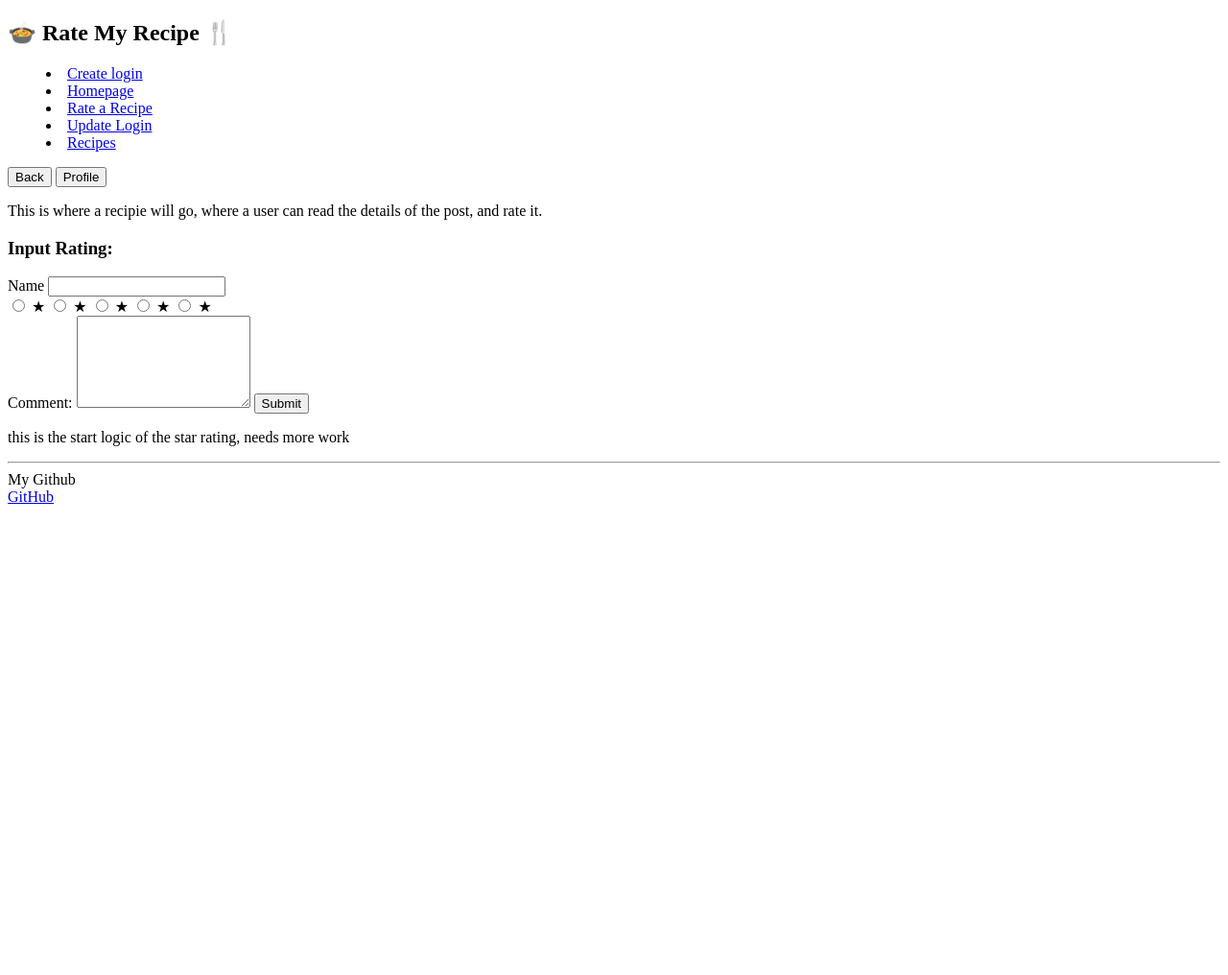
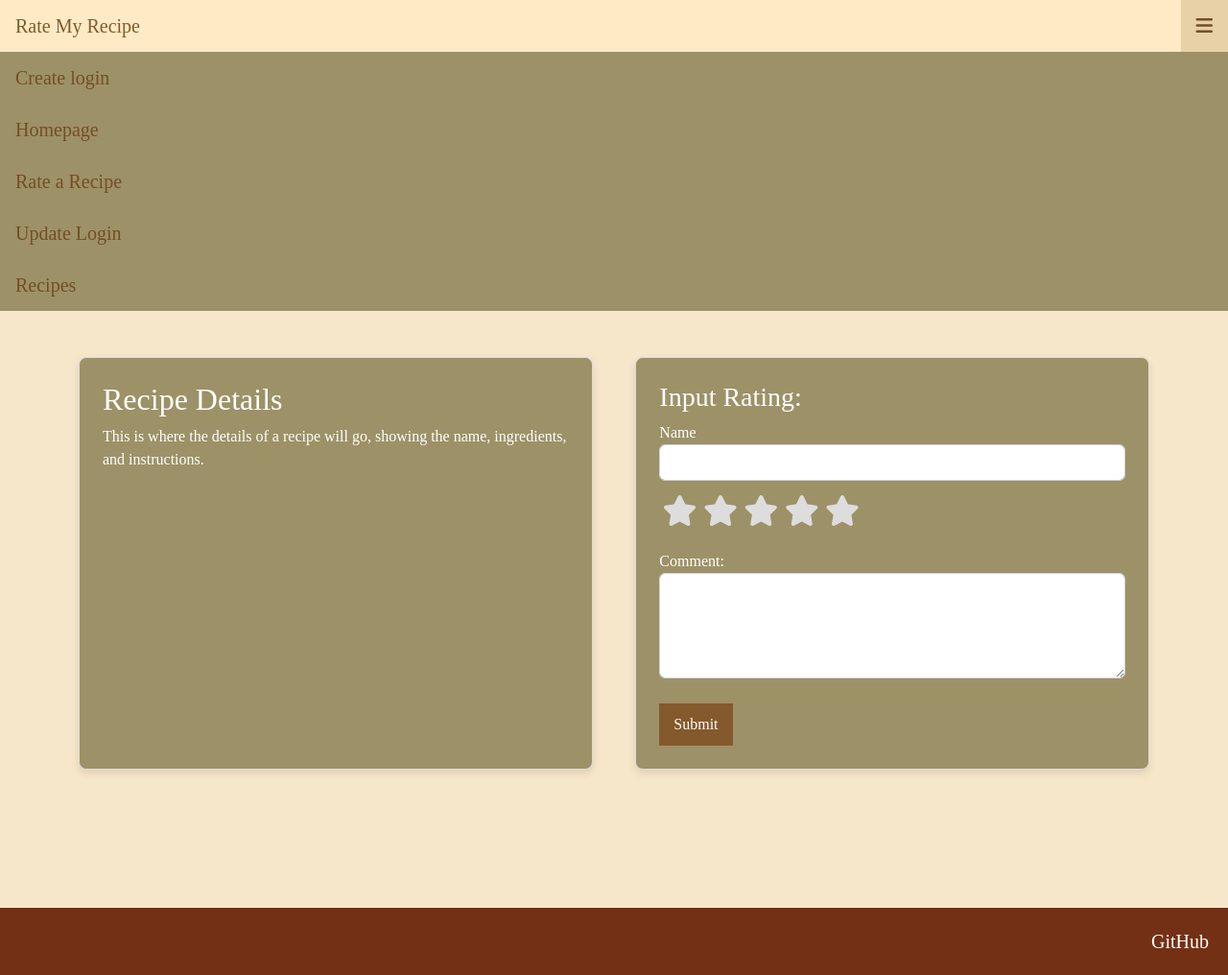
Before and after one commit to JNSREB2023/startup, a plain HTML site: page rating-page.html in a window 1280 px wide. Shown: the whole page at 96% size. Before the commit the page ends 800 px from the top, so only its background shows below. Drawn offline with nearby package versions, Linux system fonts and the light colour scheme.

Commit message:
rating page css

```diff
--- /dev/null
+++ b/rating-page.css
@@ -0,0 +1,159 @@
+* {
+    font-family: 'GFS Didot';
+}
+
+html, body {
+    height: 100%;
+    background-color: #f7e7ca;
+    margin: 0;
+}
+
+.flex-column {
+    flex-direction: column;
+}
+
+.min-vh-100 {
+    min-height: calc(100vh - 60px); /* Ensure the container takes up full height */
+}
+
+.topnav {
+    background-color: #9D9167; /* Match color of Rate My Recipe link */
+    position: relative;
+}
+
+.topnav #myLinks {
+    display: block; /* Display links in a block layout */
+}
+
+.topnav a {
+    color: #744e25;
+    padding: 12px 16px;
+    text-decoration: none;
+    font-size: 20px;
+    display: block; /* Stack links vertically */
+}
+
+.topnav a.icon {
+    background: #e8d1a7;
+    display: block;
+    position: absolute;
+    right: 0;
+    top: 0;
+}
+
+.topnav a:hover {
+    background-color: #feebc6;
+    color: #84592b;
+}
+
+.active {
+    background-color: #e8d1a7;
+    color: #84592b;
+}
+
+.footer {
+    background-color: #743014;
+    text-align: right; /* Center text */
+    padding: 1em;
+    margin-top: 1.5in;
+    font-size: 20px;
+    width: 100%; /* Ensure footer takes full width */
+    position: relative;
+    left: 0%;
+    bottom: 0;
+}
+
+button {
+    padding: 10px 15px;
+    background-color: #84592b;
+    color: white;
+    border: none;
+    cursor: pointer;
+    margin-top: 10px;
+}
+
+.footer a {
+    color: white;
+    text-decoration: none;
+}
+
+@media (max-width: 768px) {
+    .recipe-box, .rating-box {
+        width: 100%; /* Full width on smaller screens */
+        margin-bottom: 20px; /* Space between stacked boxes */
+    }
+}
+
+.recipe-box, .rating-box {
+    background-color: #9D9167;
+    border: 1px solid #ddd;
+    border-radius: 8px;
+    width: 48%; /* Take up 48% of the space on larger screens */
+    box-shadow: 0 4px 8px rgba(0, 0, 0, 0.1);
+    padding: 20px;
+    color: white;
+}
+
+.btn-primary {
+    padding: 10px 15px;
+    background-color: #84592b;
+    color: white;
+    margin-top: 10px;
+}
+
+
+
+
+#full-stars-example-two {
+    .rating-group {
+        display: inline-flex;
+    }
+
+    .rating__icon {
+        pointer-events: none;
+    }
+
+    .rating__input {
+        position: absolute !important;
+        left: -9999px !important;
+    }
+
+    .rating__input--none {
+        display: none;
+    }
+
+    .rating__label {
+        cursor: pointer;
+        padding: 0 0.1em;
+        font-size: 2rem; /* Default size */
+    }
+
+    .rating__icon--star {
+        color: orange;
+    }
+
+    .rating__input:checked ~ .rating__label .rating__icon--star {
+        color: #ddd;
+    }
+
+    .rating-group:hover .rating__label .rating__icon--star {
+        color: orange;
+    }
+
+    .rating__input:hover ~ .rating__label .rating__icon--star {
+        color: #ddd;
+    }
+
+    /* Media queries for responsive design */
+    @media (max-width: 768px) {
+        .rating__label {
+            font-size: 1.5rem; /* Adjust size for tablets */
+        }
+    }
+
+    @media (max-width: 480px) {
+        .rating__label {
+            font-size: 1rem; /* Smaller size for mobile phones */
+        }
+    }
+}
--- a/rating-page.html
+++ b/rating-page.html
@@ -3,65 +3,90 @@
     <head>
         <meta charset="UTF-8">
         <meta name="viewport" content="width=device-width, initial-scale=1.0">
-    <title>Rate My Recipe</title>
+        <link href="https://cdn.jsdelivr.net/npm/bootstrap@5.2.3/dist/css/bootstrap.min.css" rel="stylesheet" integrity="sha384-rbsA2VBKQhggwzxH7pPCaAqO46MgnOM80zW1RWuH61DGLwZJEdK2Kadq2F9CUG65" crossorigin="anonymous"/>
+        <link href="https://cdnjs.cloudflare.com/ajax/libs/font-awesome/6.0.0-beta3/css/all.min.css" rel="stylesheet"/>
+        <link rel="stylesheet" href="rating-page.css"/>
+        <title>Rate a Recipe</title>
     </head>
     <body>
-    <header>
-        <h2>🍲 Rate My Recipe 🍴</h2>
-        <nav>
-            <menu>
-              <li><a href="create-login.html">Create login</a></li>
-              <li><a href="directory-page.html">Homepage</a></li>
-              <li><a href="rating-page.html">Rate a Recipe</a></li>
-              <li><a href="update-login.html">Update Login</a></li>
-              <li><a href="recipe-data.html">Recipes</a></li>
-            </menu>
-          </nav>
-    </header>
-    <nav>
-        <div class="button">
-            <button type="button" onclick="location.href='directory-page.html'">Back</button>
-            <button type="button" onclick="location.href='update-login.html'">Profile</button>
+        <div class="d-flex flex-column min-vh-100"> <!-- Flex container for full height -->
+            <div class="topnav">
+                <a href="index.html" class="active">Rate My Recipe</a>
+
+                <!-- Hamburger menu icon -->
+                <a href="javascript:void(0);" class="icon" onclick="toggleMenu()">
+                    <i class="fa fa-bars"></i>
+                </a>
+
+                <!-- Links displayed in a block for vertical layout -->
+                <div id="myLinks">
+                    <a href="create-login.html">Create login</a>
+                    <a href="directory-page.html">Homepage</a>
+                    <a href="rating-page.html">Rate a Recipe</a>
+                    <a href="update-login.html">Update Login</a>
+                    <a href="recipe-data.html">Recipes</a>
                 </div>
-    </nav>
+            </div>
 
-    <p>
-        This is where a recipie will go, where a user can read the
-        details of the post, and rate it.
-    </p>
-    <p>
+            <div class="container mt-5 flex-grow-1 d-flex justify-content-between flex-wrap">
+                <!-- Recipe Box -->
+             <div class="recipe-box p-4">
+                    <h2>Recipe Details</h2>
+                    <p>This is where the details of a recipe will go, showing the name, ingredients, and instructions.</p>
+        </div>
+        <div class="rating-box p-4">
             <section class="add-rating">
                 <h3>Input Rating:</h3>
                 <form action="/add-rating" method="POST">
                     <label for="name">Name</label>
-        <input type="text" id="name" name="name"/>
-        <div class="star-rating">
-            <input type="radio" id="star5" name="rating" value="5" />
-            <label for="star5" title="5 stars">&#9733;</label>
-            <input type="radio" id="star4" name="rating" value="4" />
-            <label for="star4" title="4 stars">&#9733;</label>
-            <input type="radio" id="star3" name="rating" value="3" />
-            <label for="star3" title="3 stars">&#9733;</label>
-            <input type="radio" id="star2" name="rating" value="2" />
-            <label for="star2" title="2 stars">&#9733;</label>
-            <input type="radio" id="star1" name="rating" value="1" />
-            <label for="star1" title="1 star">&#9733;</label>
+                    <input type="text" id="name" name="name" class="form-control mb-2" />
+
+                    <!-- Star Rating -->
+                    <div id="full-stars-example-two">
+                        <div class="rating-group">
+                            <input disabled checked class="rating__input rating__input--none" name="rating3" id="rating3-none" value="0" type="radio">
+
+                            <input class="rating__input" name="rating3" id="rating3-1" value="1" type="radio">
+                            <label aria-label="1 star" class="rating__label" for="rating3-1"><i class="rating__icon rating__icon--star fa fa-star"></i></label>
+
+                            <input class="rating__input" name="rating3" id="rating3-2" value="2" type="radio">
+                            <label aria-label="2 stars" class="rating__label" for="rating3-2"><i class="rating__icon rating__icon--star fa fa-star"></i></label>
+
+                            <input class="rating__input" name="rating3" id="rating3-3" value="3" type="radio">
+                            <label aria-label="3 stars" class="rating__label" for="rating3-3"><i class="rating__icon rating__icon--star fa fa-star"></i></label>
+
+                            <input class="rating__input" name="rating3" id="rating3-4" value="4" type="radio">
+                            <label aria-label="4 stars" class="rating__label" for="rating3-4"><i class="rating__icon rating__icon--star fa fa-star"></i></label>
+
+                            <input class="rating__input" name="rating3" id="rating3-5" value="5" type="radio">
+                            <label aria-label="5 stars" class="rating__label" for="rating3-5"><i class="rating__icon rating__icon--star fa fa-star"></i></label>
                         </div>
-        <label for="name">Comment:</label>
-        <textarea id="comment" name="comment" rows="6"required></textarea>
-        <button type="submit">Submit</button>
+                        <p class="desc" style="font-family: sans-serif; font-size:0.9rem"></p>
+                    </div>
+
+                    <label for="comment">Comment:</label>
+                    <textarea id="comment" name="comment" rows="4" class="form-control mb-3" required></textarea>
+
+                    <button type="submit" class="btn-primary">Submit</button>
                 </form>
-    </p>
-    <p>
-        this is the start logic of the star rating, needs more work
-    </p>
-
-    <footer>
-        <hr />
-        <span class="text-reset">My Github</span>
-        <br />
+            </section>
+        </div>
+    </div>
+        <footer class="footer">
             <a href="https://github.com/JNSREB2023/startup.git">GitHub</a>
         </footer>
 
+    </div>
+      <script src="https://cdn.jsdelivr.net/npm/bootstrap@5.2.3/dist/js/bootstrap.bundle.min.js" integrity="sha384-kenU1KFdBIe4zVF0s0G1M5b4hcpxyD9F7jL+jjXkk+Q2h455rYXK/7HAuoJl+0I4" crossorigin="anonymous"></script>
+      <script>
+          function toggleMenu() {
+              var links = document.getElementById("myLinks");
+              if (links.style.display === "block") {
+                  links.style.display = "none";
+              } else {
+                  links.style.display = "block";
+              }
+          }
+      </script>
     </body>
 </html>
```
Lines whose indentation alone changed are shown as unchanged.
